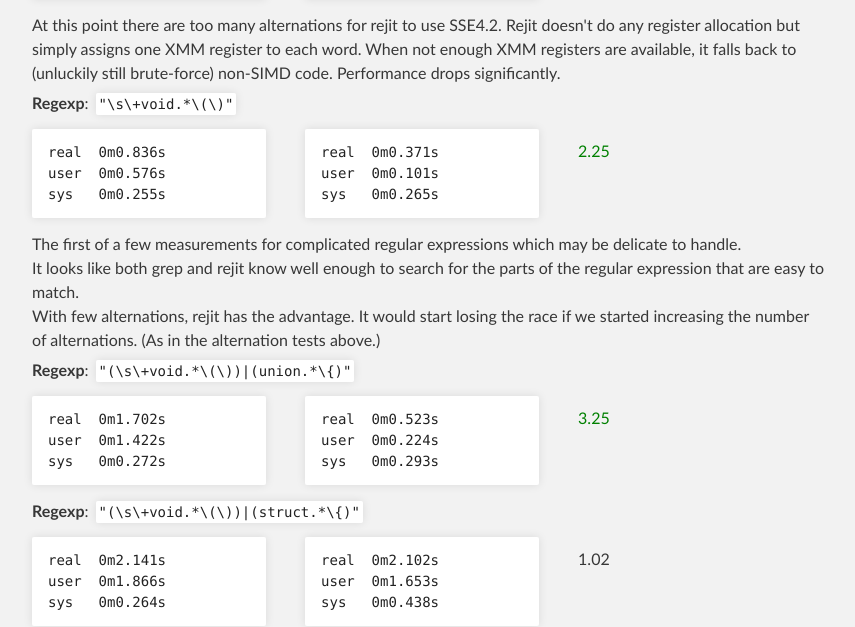
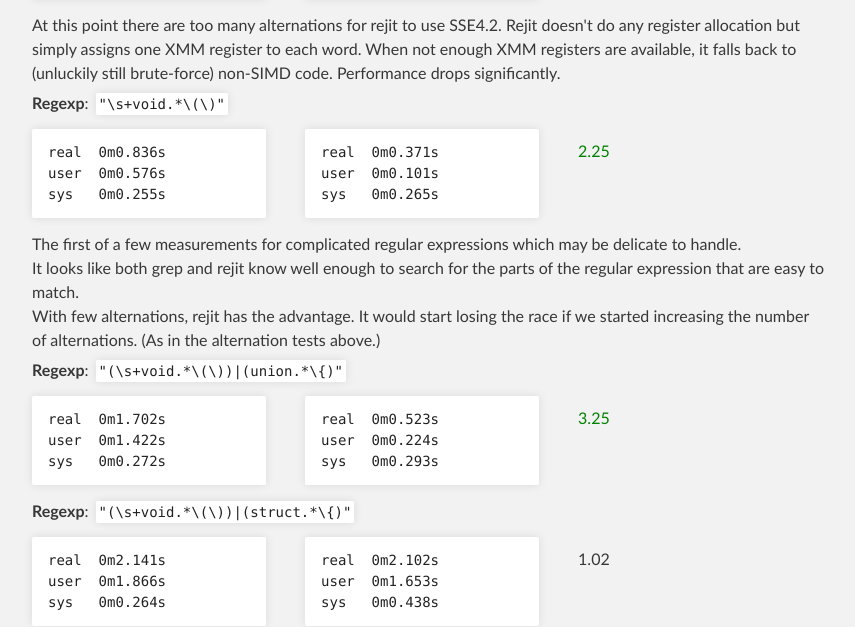
Before and after one commit to coreperf/coreperf.github.io, a Jekyll site: the page built from _posts/2013-08-28-more_grep_rejit_benchmarks.md, in a window 1280 px wide and 900 px high, scrolled down 1768 px. Shown: the part 164-791 px from the top of the window, without its empty margins (211-1066 px from the left). Built offline with Jekyll 4.4.1, drawn with Linux system fonts in a browser that asks for light colours.

```diff
--- a/_posts/2013-08-28-more_grep_rejit_benchmarks.md
+++ b/_posts/2013-08-28-more_grep_rejit_benchmarks.md
@@ -208,7 +208,7 @@ sys   0m0.511s</code></pre>
   </td></tr>
   <tr>
     <td colspan="3">
-      <strong>Regexp</strong>: <code>"\s\+void.*\(\)"</code>
+      <strong>Regexp</strong>: <code>"\s+void.*\(\)"</code>
     </td>
   </tr>
   <tr>
@@ -237,7 +237,7 @@ sys   0m0.265s</code></pre>
   </td></tr>
   <tr>
     <td colspan="3">
-      <strong>Regexp</strong>: <code>"(\s\+void.*\(\))|(union.*\{)"</code>
+      <strong>Regexp</strong>: <code>"(\s+void.*\(\))|(union.*\{)"</code>
     </td>
   </tr>
   <tr>
@@ -257,7 +257,7 @@ sys   0m0.293s</code></pre>
   </tr>
   <tr>
     <td colspan="3">
-      <strong>Regexp</strong>: <code>"(\s\+void.*\(\))|(struct.*\{)"</code>
+      <strong>Regexp</strong>: <code>"(\s+void.*\(\))|(struct.*\{)"</code>
     </td>
   </tr>
   <tr>
```
